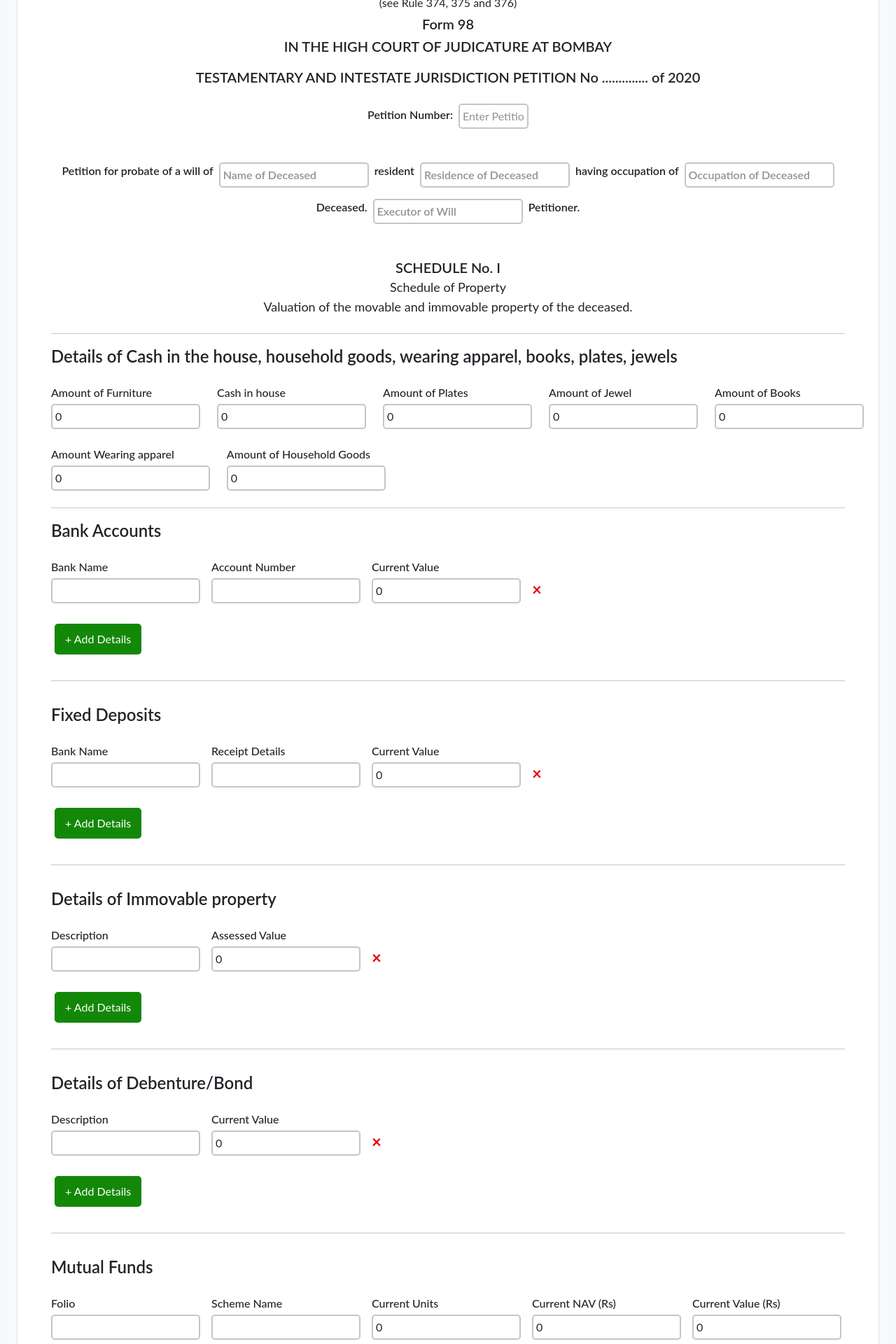
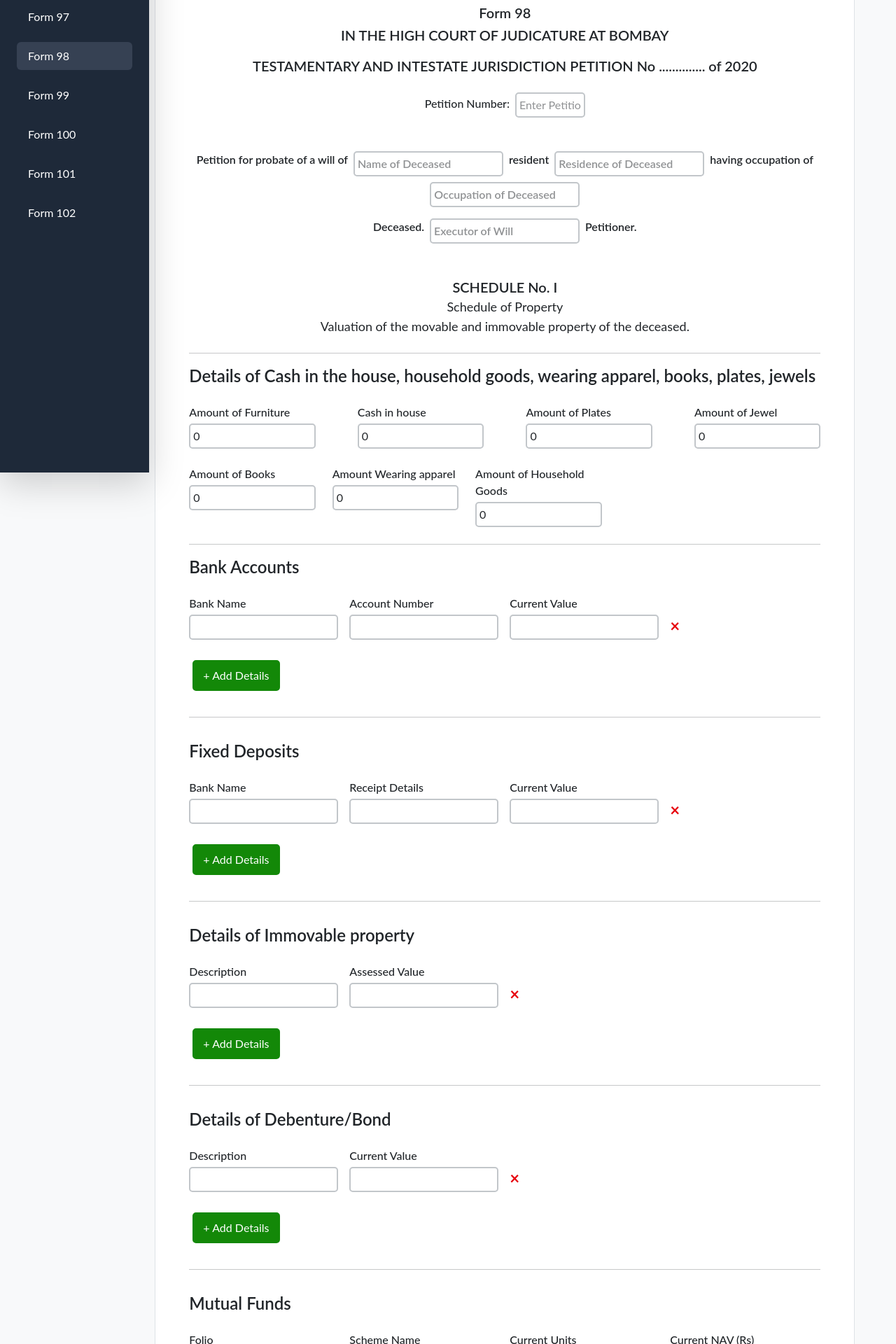
Before and after one commit to LegalDocs-Generator/frontend, a React (Vite) app in the folder client/: page /form98 in a window 1280 px wide. Shown: the part 220-2140 px from the top of the page at 70% size. Built offline with nearby package versions, Linux system fonts and the light colour scheme; no server answers; sample sign-in values are in the browser's storage.

Commit message:
add home page

```diff
--- /dev/null
+++ b/client/src/components/Cards/HomePageCard.jsx
@@ -0,0 +1,38 @@
+import React from 'react'
+import { useNavigate } from 'react-router-dom'
+
+const HomePageCard = ({ img, title, points, link }) => {
+  const navigate = useNavigate()
+
+  const handleClick = () => {
+    navigate(link)
+  }
+
+  return (
+    <div
+      onClick={handleClick}
+      className="w-full border rounded-lg  overflow-hidden flex flex-col p-4 cursor-pointer transition-transform duration-300 hover:scale-105"
+    >
+      {/* Image */}
+      <div className="h-1/2 mb-[10px]">
+        <img
+          src={img}
+          alt={title}
+          className="w-full h-full object-cover rounded"
+        />
+      </div>
+
+      {/* Title */}
+      <p className="text-2xl font-bold mb-2">{title}</p>
+
+      {/* Points */}
+      <ul className="-ml-8 list-decimal list-inside space-y-1 text-sm text-gray-500">
+        {points.map((point, index) => (
+          <li key={index}>{point}</li>
+        ))}
+      </ul>
+    </div>
+  )
+}
+
+export default HomePageCard
--- /dev/null
+++ b/client/src/components/Sidebar.jsx
@@ -0,0 +1,75 @@
+import React, { useState } from 'react'
+import { NavLink } from 'react-router-dom'
+import { FaBars, FaTimes } from 'react-icons/fa'
+
+const Sidebar = () => {
+  const [isOpen, setIsOpen] = useState(false)
+
+  const menuItems = [
+    { name: 'Form 97', path: '/form97' },
+    { name: 'Form 98', path: '/form98' },
+    { name: 'Form 99', path: '/form99' },
+    { name: 'Form 100', path: '/form100' },
+    { name: 'Form 101', path: '/form101' },
+    { name: 'Form 102', path: '/form102' },
+  ]
+
+  return (
+    <>
+
+      <button
+        onClick={() => setIsOpen(true)}
+        className="md:hidden fixed top-18 left-4 z-50 text-white bg-gray-800 p-2 rounded"
+      >
+        <FaBars size={20} />
+      </button>
+
+
+      {isOpen && (
+        <div
+          onClick={() => setIsOpen(false)}
+          className="fixed inset-0 z-30 bg-black opacity-40 md:hidden"
+        />
+      )}
+
+
+      <div
+        className={`fixed top-0 left-0 h-screen w-64 bg-gray-800 text-white shadow-lg z-40 transform transition-transform duration-300
+        ${isOpen ? 'translate-x-0' : '-translate-x-full'}
+        md:translate-x-0 md:static md:block`}
+      >
+        {/* Sidebar Header */}
+        <div className="flex items-center justify-between p-4 border-b border-gray-700">
+          <span className="text-2xl font-bold">Sidebar</span>
+          <button
+            onClick={() => setIsOpen(false)}
+            className="md:hidden text-white"
+          >
+            <FaTimes size={20} />
+          </button>
+        </div>
+
+        <nav className="flex flex-col p-4 mt-4 space-y-4">
+          {menuItems.map((item, index) => (
+            <NavLink
+              key={index}
+              to={item.path}
+              onClick={() => setIsOpen(false)}
+              className={({ isActive }) =>
+                `px-3 py-2 rounded transition-colors !no-underline ${
+                  isActive
+                    ? 'bg-gray-700 text-white'
+                    : 'text-white hover:bg-gray-700'
+                }`
+              }
+            >
+              {item.name}
+            </NavLink>
+          ))}
+        </nav>
+      </div>
+    </>
+  )
+}
+
+export default Sidebar
--- a/client/src/pages/forms/Form100.jsx
+++ b/client/src/pages/forms/Form100.jsx
@@ -2,6 +2,7 @@ import React, { useContext, useEffect, useState } from "react";
 import { Link } from "react-router-dom";
 import { AuthContext } from "../../store/authStore";
 import { DocContext } from "../../store/docsStore";
+import Toast from "../../components/Toaster";
 
 const Form100 = () => {
   const [formData, setFormData] = useState({
@@ -10,7 +11,7 @@ const Form100 = () => {
     deceasedAddress: "",
     deceasedOccupation: "",
     petitionerName: "",
-    property: 0,
+    property: "",
   });
 
   const { user, navigate } = useContext(AuthContext);
@@ -21,6 +22,8 @@ const Form100 = () => {
     isSavingChanges,
     isSavingNext,
     isGeneratingPdf,
+    showToast,
+    setShowToast,
   } = useContext(DocContext);
 
   useEffect(() => {
@@ -212,6 +215,12 @@ const Form100 = () => {
           </div>
         </div>
       </form>
+      <Toast
+        show={showToast}
+        message="Form Submitted Successfully"
+        duration={3000}
+        onClose={()=>setShowToast(false)}
+      />
     </div>
   );
 };
--- a/client/src/pages/forms/Form101.jsx
+++ b/client/src/pages/forms/Form101.jsx
@@ -2,6 +2,7 @@ import React, { useContext, useEffect, useState } from "react";
 import { Link } from "react-router-dom";
 import { AuthContext } from "../../store/authStore";
 import { DocContext } from "../../store/docsStore";
+import Toast from "../../components/Toaster";
 
 const Form101 = () => {
   const [formData, setFormData] = useState({
@@ -30,6 +31,8 @@ const Form101 = () => {
     isSavingChanges,
     isSavingNext,
     isGeneratingPdf,
+    showToast,
+    setShowToast,
   } = useContext(DocContext);
 
   useEffect(() => {
@@ -323,6 +326,12 @@ const Form101 = () => {
           </div>
         </div>
       </form>
+      <Toast
+        show={showToast}
+        message="Form Submitted Successfully"
+        duration={3000}
+        onClose={()=>setShowToast(false)}
+      />
     </div>
   );
 };
--- a/client/src/pages/forms/Form98.jsx
+++ b/client/src/pages/forms/Form98.jsx
@@ -3,10 +3,11 @@ import DynamicInputSection from "../../utils/DynamicInputSection";
 import { Link } from "react-router-dom";
 import { AuthContext } from "../../store/authStore";
 import { DocContext } from "../../store/docsStore";
+import Toast from "../../components/Toaster";
 
 const Form98 = () => {
   const [formData, setFormData] = useState({
-    petitionNumber: 0,
+    petitionNumber: "",
     deceasedName: "",
     deceasedAddress: "",
     deceasedOccupation: "",
@@ -24,23 +25,23 @@ const Form98 = () => {
     },
 
     // Dynamic Lists
-    bankAccounts: [{ bankName: "", accountNumber: "", value: 0 }],
-    fixedDeposits: [{ bankName: "", receiptDetails: "", value: 0 }],
-    immovableProperty: [{ description: "", value: 0 }],
-    debenture: [{ description: "", value: 0 }],
+    bankAccounts: [{ bankName: "", accountNumber: "", value: "" }],
+    fixedDeposits: [{ bankName: "", receiptDetails: "", value: "" }],
+    immovableProperty: [{ description: "", value: "" }],
+    debenture: [{ description: "", value: "" }],
     mutualFunds: [
       {
         folio: "",
         schemeName: "",
-        currentUnits: 0,
-        currentNav: 0,
-        currentValue: 0,
+        currentUnits: "",
+        currentNav: "",
+        currentValue: "",
       },
     ],
     mutualFundsMissedDividends: [
-      { folio: "", UnclaimedSchemeName: "", UnclaimedAmount: 0 },
+      { folio: "", UnclaimedSchemeName: "", UnclaimedAmount: "" },
     ],
-    royalties: [{ bookName: "", earnedIncome: 0 }],
+    royalties: [{ bookName: "", earnedIncome: "" }],
 
     // Other Assets
     otherAssets: {
@@ -65,6 +66,8 @@ const Form98 = () => {
     isSavingChanges,
     isSavingNext,
     isGeneratingPdf,
+    showToast,
+    setShowToast,
   } = useContext(DocContext);
 
   useEffect(() => {
@@ -118,7 +121,7 @@ const Form98 = () => {
   };
 
   return (
-    <div className="border m-4 md:m-10 rounded-2xl p-4 md:!p-10 bg-white text-sm md:text-base">
+    <div className="border m-2 md:m-10 lg:!w-[1000px] rounded-2xl p-4 md:!p-10 bg-white text-sm md:text-base">
       <p className="text-xl md:text-3xl mt-2 mb-2 font-semibold text-center">
         Schedule of property of the deceased
       </p>
@@ -137,7 +140,7 @@ const Form98 = () => {
       <form onSubmit={handleSaveChanges} className="p-2 md:p-12 space-y-6">
         {/* Petition Number Field */}
         <div className="flex flex-col md:flex-row justify-center mb-4">
-          <label className="mt-1 mr-2 font-medium font-semibold">
+          <label className="mt-1 mr-2 font-medium ">
             Petition Number:
           </label>
           <input
@@ -258,7 +261,11 @@ const Form98 = () => {
                 value={formData.movableAssets.jewels}
               />
             </div>
-            <div className="flex flex-col w-full md:w-[20%]">
+
+          </div>
+
+          <div className="flex flex-col gap-4 md:flex-row w-full">
+             <div className="flex flex-col w-full md:w-[20%]">
               <label className="mb-1 font-medium">Amount of Books</label>
               <input
                 type="number"
@@ -268,9 +275,6 @@ const Form98 = () => {
                 value={formData.movableAssets.books}
               />
             </div>
-          </div>
-
-          <div className="flex flex-col gap-4 md:flex-row w-full">
             <div className="flex flex-col w-full md:w-[20%]">
               <label className="mb-1 font-medium">Amount Wearing apparel</label>
               <input
@@ -305,7 +309,7 @@ const Form98 = () => {
             field="bankAccounts"
             formData={formData}
             setFormData={setFormData}
-            schema={{ bankName: "", accountNumber: "", value: 0 }}
+            schema={{ bankName: "", accountNumber: "", value: "" }}
             labels={{
               bankName: "Bank Name",
               accountNumber: "Account Number",
@@ -324,7 +328,7 @@ const Form98 = () => {
             field="fixedDeposits"
             formData={formData}
             setFormData={setFormData}
-            schema={{ bankName: "", receiptDetails: "", value: 0 }}
+            schema={{ bankName: "", receiptDetails: "", value: "" }}
             labels={{
               bankName: "Bank Name",
               receiptDetails: "Receipt Details",
@@ -343,7 +347,7 @@ const Form98 = () => {
             field="immovableProperty"
             formData={formData}
             setFormData={setFormData}
-            schema={{ description: "", value: 0 }}
+            schema={{ description: "", value: "" }}
             labels={{
               description: "Description",
               value: "Assessed Value",
@@ -360,7 +364,7 @@ const Form98 = () => {
             field="debenture"
             formData={formData}
             setFormData={setFormData}
-            schema={{ description: "", value: 0 }}
+            schema={{ description: "", value: "" }}
             labels={{
               description: "Description",
               value: "Current Value",
@@ -380,9 +384,9 @@ const Form98 = () => {
             schema={{
               folio: "",
               schemeName: "",
-              currentUnits: 0,
-              currentNav: 0,
-              currentValue: 0,
+              currentUnits: "",
+              currentNav: "",
+              currentValue: "",
             }}
             labels={{
               folio: "Folio",
@@ -409,7 +413,7 @@ const Form98 = () => {
             schema={{
               folio: "",
               UnclaimedSchemeName: "",
-              UnclaimedAmount: 0,
+              UnclaimedAmount: "",
             }}
             labels={{
               folio: "Folio",
@@ -429,7 +433,7 @@ const Form98 = () => {
             field="royalties"
             formData={formData}
             setFormData={setFormData}
-            schema={{ bookName: "", earnedIncome: 0 }}
+            schema={{ bookName: "", earnedIncome: "" }}
             labels={{
               bookName: "Book Name",
               earnedIncome: "Earned Income",
@@ -590,6 +594,12 @@ const Form98 = () => {
           </div>
         </div>
       </form>
+      <Toast
+        show={showToast}
+        message="Form Submitted Successfully"
+        duration={3000}
+        onClose={() => setShowToast(false)}
+      />
     </div>
   );
 };
--- /dev/null
+++ b/client/src/pages/forms/Main.jsx
@@ -0,0 +1,17 @@
+
+import React from 'react'
+import { Outlet } from 'react-router-dom'
+import Sidebar from '../../components/Sidebar'
+
+const Main = () => {
+  return (
+    <div className="flex">
+      <Sidebar />
+      <div className="w-full p-0 md:ml-0">
+        <Outlet />
+      </div>
+    </div>
+  )
+}
+
+export default Main
```
Also changed, not shown: client/src/main.jsx (+44 -67 lines), client/src/pages/Home2.jsx (added, +48 -0 lines), client/src/pages/forms/Form102.jsx (+12 -4 lines), client/src/pages/forms/Form97.jsx (+51 -23 lines), client/src/pages/forms/Form99.jsx (+11 -2 lines).
